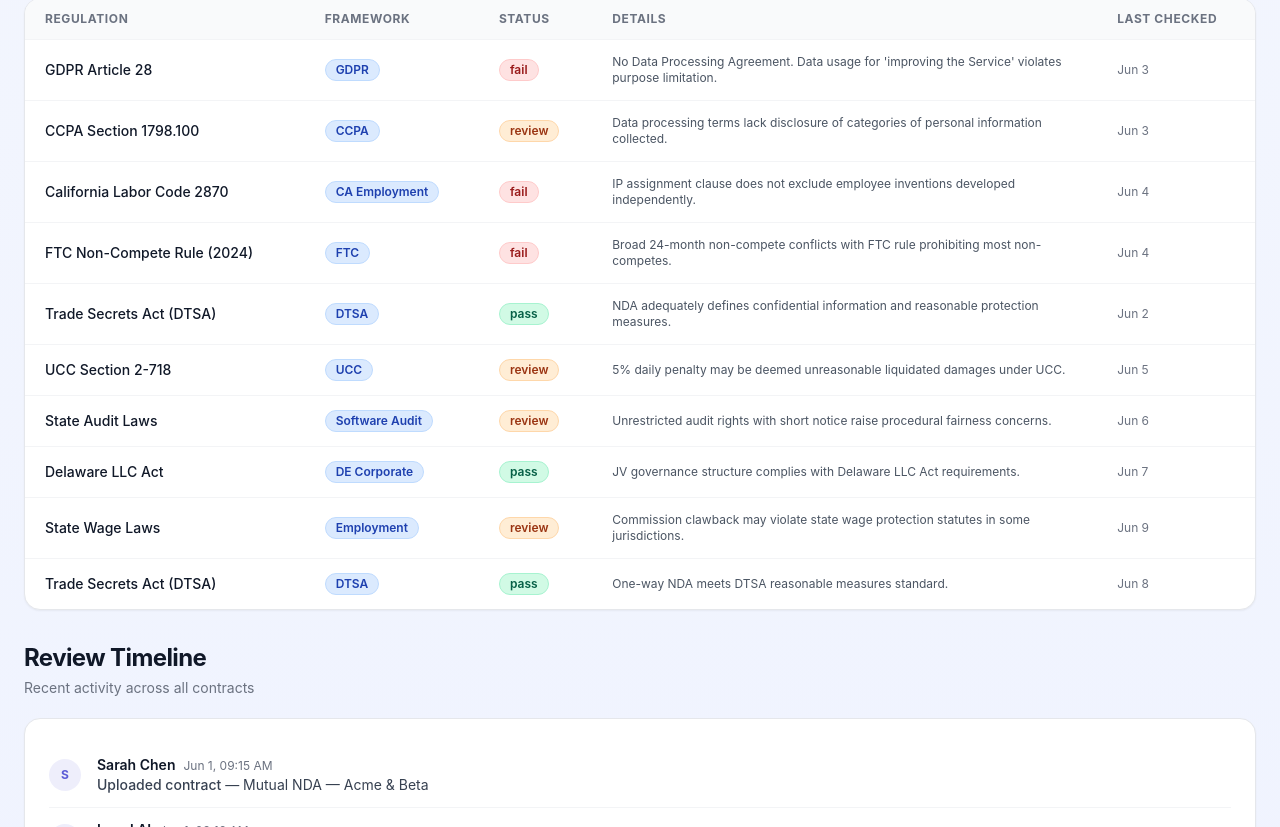
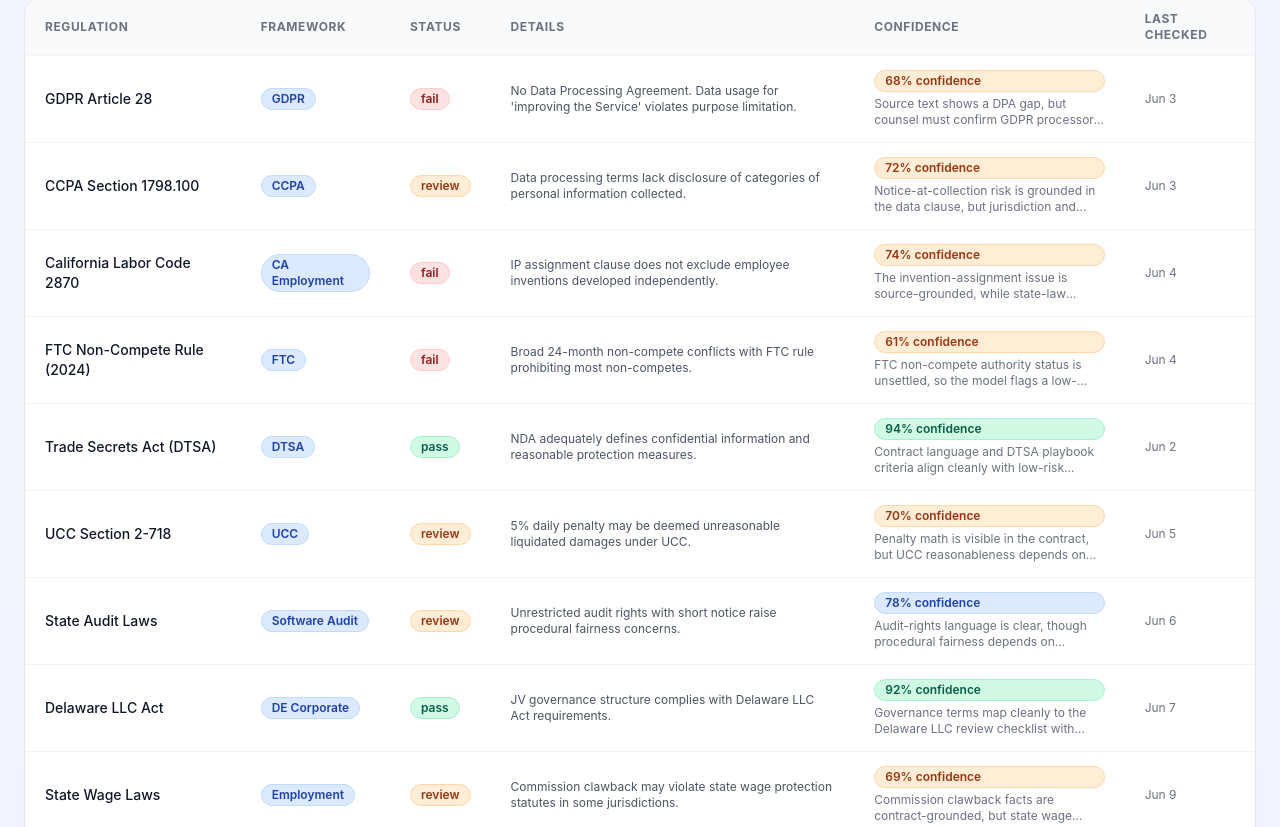
Before and after one commit to tensorgarden/legal-ai-analyzer, a Next.js app: page / in a window 1280 px wide. Shown: the part 2293-3120 px from the top of the page. Built offline with nearby package versions, Linux system fonts and the light colour scheme.

Commit message:
Add confidence scoring to compliance reviews

```diff
--- a/src/app/page.tsx
+++ b/src/app/page.tsx
@@ -18,6 +18,12 @@ const riskVariant = (level: string) => {
 const complianceStatusVariant = (status: string) => {
   if (status === "pass") return "success";
   if (status === "fail") return "high";
+  return "warning";
+};
+
+const confidenceVariant = (score: number): "success" | "info" | "warning" => {
+  if (score >= 0.9) return "success";
+  if (score >= 0.75) return "info";
   return "warning";
 };
 
@@ -209,6 +215,7 @@ export default function DashboardPage() {
                   <th className="px-5 py-3">Framework</th>
                   <th className="px-5 py-3">Status</th>
                   <th className="px-5 py-3">Details</th>
+                  <th className="px-5 py-3">Confidence</th>
                   <th className="px-5 py-3">Last Checked</th>
                 </tr>
               </thead>
@@ -225,6 +232,14 @@ export default function DashboardPage() {
                         </Badge>
                       </td>
                       <td className="px-5 py-3.5 max-w-md text-xs text-gray-600">{cc.details}</td>
+                      <td className="px-5 py-3.5 max-w-xs text-xs text-gray-600">
+                        <div className="flex flex-col gap-1">
+                          <Badge variant={confidenceVariant(cc.confidenceScore)}>
+                            {Math.round(cc.confidenceScore * 100)}% confidence
+                          </Badge>
+                          <span className="line-clamp-2 text-gray-500">{cc.confidenceRationale}</span>
+                        </div>
+                      </td>
                       <td className="px-5 py-3.5 text-xs text-gray-500">
                         {new Date(cc.lastChecked).toLocaleDateString("en-US", {
                           month: "short",
--- a/src/demo-data.ts
+++ b/src/demo-data.ts
@@ -389,6 +389,8 @@ export const complianceChecks: ComplianceCheck[] = [
     id: "cmp-001", contractId: "ctr-002", regulation: "GDPR Article 28", framework: "GDPR",
     status: "fail", details: "No Data Processing Agreement. Data usage for 'improving the Service' violates purpose limitation.",
     lastChecked: "2026-06-03T10:00:00Z",
+    confidenceScore: 0.68,
+    confidenceRationale: "Source text shows a DPA gap, but counsel must confirm GDPR processor-term applicability before remediation language is used.",
     humanReviewGate: {
       required: true,
       reviewerRole: "privacy-counsel",
@@ -405,6 +407,8 @@ export const complianceChecks: ComplianceCheck[] = [
     id: "cmp-002", contractId: "ctr-002", regulation: "CCPA Section 1798.100", framework: "CCPA",
     status: "review-required", details: "Data processing terms lack disclosure of categories of personal information collected.",
     lastChecked: "2026-06-03T10:00:00Z",
+    confidenceScore: 0.72,
+    confidenceRationale: "Notice-at-collection risk is grounded in the data clause, but jurisdiction and personal-information categories still need review.",
     humanReviewGate: {
       required: true,
       reviewerRole: "privacy-counsel",
@@ -421,6 +425,8 @@ export const complianceChecks: ComplianceCheck[] = [
     id: "cmp-003", contractId: "ctr-003", regulation: "California Labor Code 2870", framework: "CA Employment",
     status: "fail", details: "IP assignment clause does not exclude employee inventions developed independently.",
     lastChecked: "2026-06-04T09:00:00Z",
+    confidenceScore: 0.74,
+    confidenceRationale: "The invention-assignment issue is source-grounded, while state-law carve-out language requires employment counsel validation.",
     humanReviewGate: {
       required: true,
       reviewerRole: "employment-counsel",
@@ -437,6 +443,8 @@ export const complianceChecks: ComplianceCheck[] = [
     id: "cmp-004", contractId: "ctr-003", regulation: "FTC Non-Compete Rule (2024)", framework: "FTC",
     status: "fail", details: "Broad 24-month non-compete conflicts with FTC rule prohibiting most non-competes.",
     lastChecked: "2026-06-04T09:00:00Z",
+    confidenceScore: 0.61,
+    confidenceRationale: "FTC non-compete authority status is unsettled, so the model flags a low-confidence conclusion for manual legal verification.",
     humanReviewGate: {
       required: true,
       reviewerRole: "employment-counsel",
@@ -453,11 +461,15 @@ export const complianceChecks: ComplianceCheck[] = [
     id: "cmp-005", contractId: "ctr-001", regulation: "Trade Secrets Act (DTSA)", framework: "DTSA",
     status: "pass", details: "NDA adequately defines confidential information and reasonable protection measures.",
     lastChecked: "2026-06-02T11:00:00Z",
+    confidenceScore: 0.94,
+    confidenceRationale: "Contract language and DTSA playbook criteria align cleanly with low-risk confidentiality obligations and no open authority dispute.",
   },
   {
     id: "cmp-006", contractId: "ctr-004", regulation: "UCC Section 2-718", framework: "UCC",
     status: "review-required", details: "5% daily penalty may be deemed unreasonable liquidated damages under UCC.",
     lastChecked: "2026-06-05T14:00:00Z",
+    confidenceScore: 0.7,
+    confidenceRationale: "Penalty math is visible in the contract, but UCC reasonableness depends on anticipated harm and proof facts counsel must review.",
     humanReviewGate: {
       required: true,
       reviewerRole: "commercial-counsel",
@@ -474,6 +486,8 @@ export const complianceChecks: ComplianceCheck[] = [
     id: "cmp-007", contractId: "ctr-005", regulation: "State Audit Laws", framework: "Software Audit",
     status: "review-required", details: "Unrestricted audit rights with short notice raise procedural fairness concerns.",
     lastChecked: "2026-06-06T12:00:00Z",
+    confidenceScore: 0.78,
+    confidenceRationale: "Audit-rights language is clear, though procedural fairness depends on playbook thresholds and negotiation context.",
     humanReviewGate: {
       required: true,
       reviewerRole: "commercial-counsel",
@@ -490,11 +504,15 @@ export const complianceChecks: ComplianceCheck[] = [
     id: "cmp-008", contractId: "ctr-006", regulation: "Delaware LLC Act", framework: "DE Corporate",
     status: "pass", details: "JV governance structure complies with Delaware LLC Act requirements.",
     lastChecked: "2026-06-07T15:00:00Z",
+    confidenceScore: 0.92,
+    confidenceRationale: "Governance terms map cleanly to the Delaware LLC review checklist with balanced board controls and no unresolved flags.",
   },
   {
     id: "cmp-009", contractId: "ctr-008", regulation: "State Wage Laws", framework: "Employment",
     status: "review-required", details: "Commission clawback may violate state wage protection statutes in some jurisdictions.",
     lastChecked: "2026-06-09T08:00:00Z",
+    confidenceScore: 0.69,
+    confidenceRationale: "Commission clawback facts are contract-grounded, but state wage deduction exposure varies by jurisdiction and requires counsel.",
     humanReviewGate: {
       required: true,
       reviewerRole: "employment-counsel",
@@ -511,6 +529,8 @@ export const complianceChecks: ComplianceCheck[] = [
     id: "cmp-010", contractId: "ctr-007", regulation: "Trade Secrets Act (DTSA)", framework: "DTSA",
     status: "pass", details: "One-way NDA meets DTSA reasonable measures standard.",
     lastChecked: "2026-06-08T10:00:00Z",
+    confidenceScore: 0.95,
+    confidenceRationale: "NDA text matches DTSA reasonable-measures criteria with straightforward confidential-information handling and no authority conflict.",
   },
 ];
 
--- a/src/types.ts
+++ b/src/types.ts
@@ -71,6 +71,8 @@ export interface ComplianceCheck {
   status: "pass" | "fail" | "review-required";
   details: string;
   lastChecked: string;
+  confidenceScore: number; // 0-1, lower scores require targeted human review
+  confidenceRationale: string;
   evidenceAnchors?: EvidenceAnchor[];
   humanReviewGate?: HumanReviewGate;
 }
```
Also changed, not shown: 1 other file (tests, documents, lock files or other folders).
